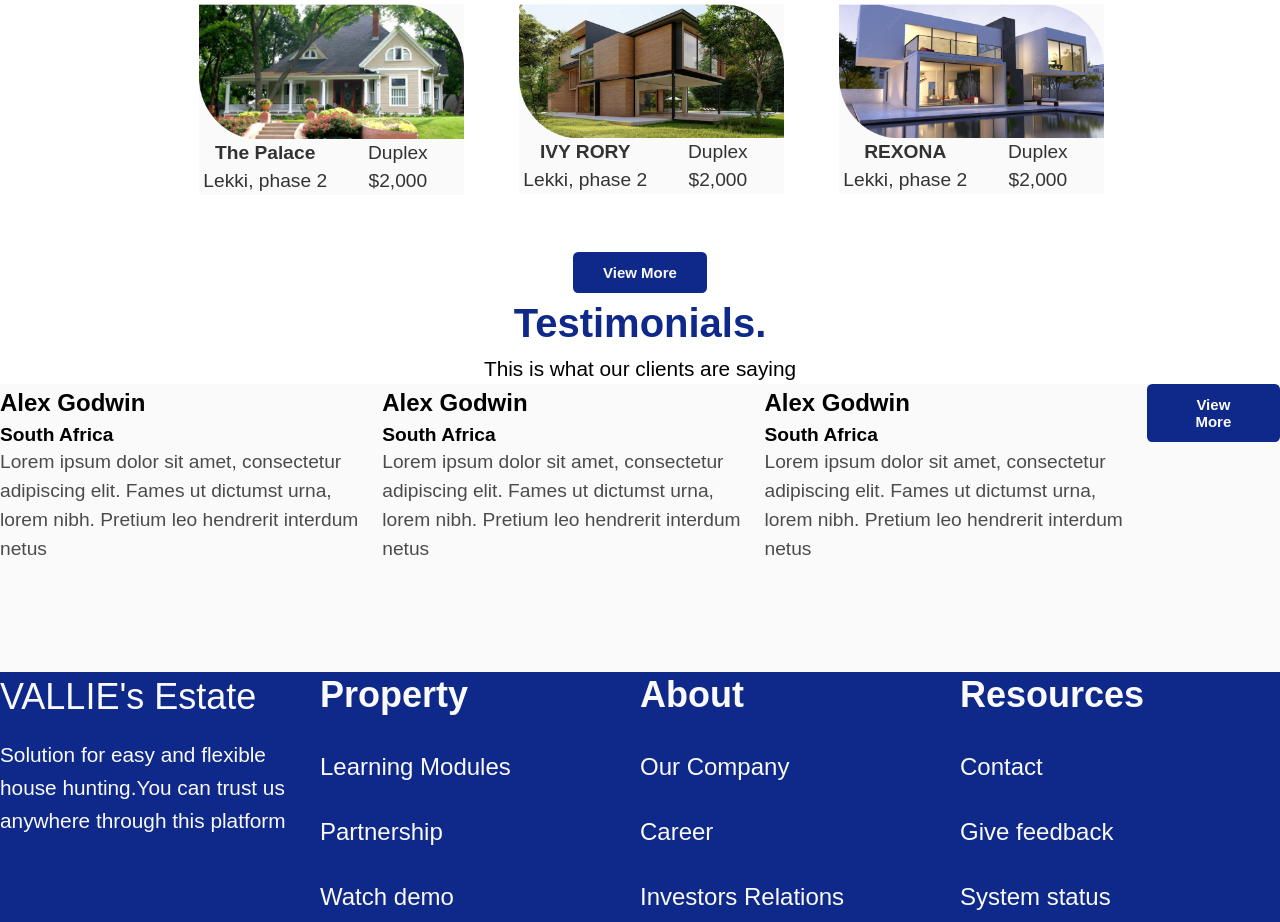
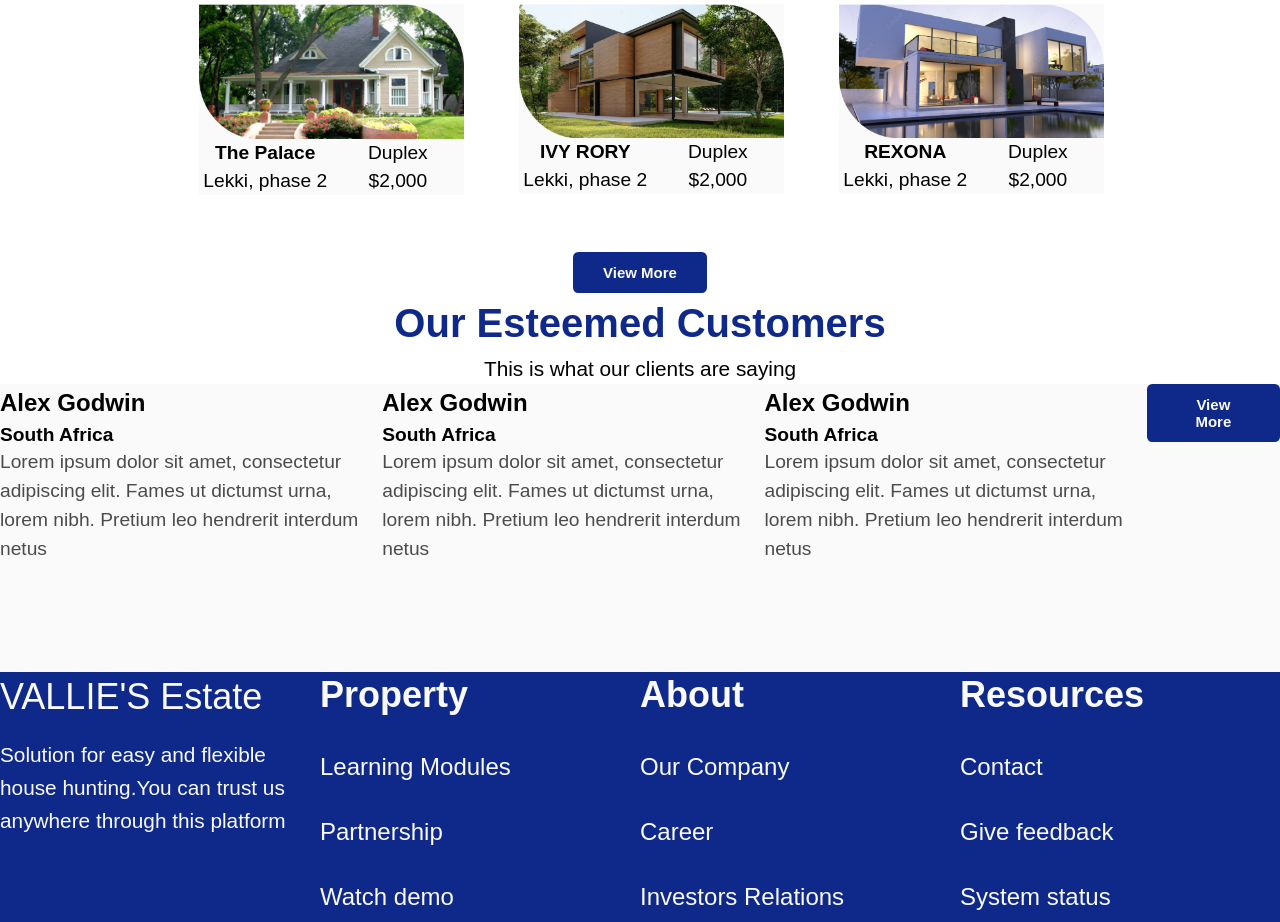
Before and after one commit to mercylynn/real-estate, a plain HTML site: page pages/index.html in a window 1280 px wide. Shown: the part 1460-2382 px from the top of the page. Drawn offline with Linux system fonts and the light colour scheme.

Commit message:
css styling

```diff
--- a/css/style.css
+++ b/css/style.css
@@ -395,5 +395,5 @@ justify-items: center;
     font-size: 1.2rem;
     line-height: 28px;
     text-align: center;
-    color: rgba(0, 0, 0, 0.8);
+    color: black;
   }
--- a/pages/index.html
+++ b/pages/index.html
@@ -81,7 +81,8 @@
                     <div class="card-body">
                         <h4>Make payments</h4>
                         <p>
-                            Our estates comes with good network,portable water , 24hrs light and round the clock security.
+                            Our estates comes with good network,portable water , 24hrs light and round the clock
+                            security.
                         </p>
                     </div>
                 </div>
@@ -94,7 +95,8 @@
                     <div class="card-body">
                         <h4>Make it Official</h4>
                         <p>
-                            We have been in business for over 32 years,for client outside the country you can trust us to deliver well.
+                            We have been in business for over 32 years,for client outside the country you can trust us
+                            to deliver well.
                         </p>
                     </div>
                 </div>
@@ -183,7 +185,7 @@
     <section id="testimonial">
         <div class="container">
             <div class="testimonial-heading">
-                <h3>Testimonials.</h3>
+                <h3>Our Esteemed Customers</h3>
                 <P>This is what our clients are saying</P>
 
             </div>
@@ -220,7 +222,7 @@
     <footer class="footer">
         <div class="mainfooter">
             <div class="footer-subheading">
-                <h4>VALLIE's Estate</h4>
+                <h4>VALLIE'S Estate</h4>
                 <p>
                     Solution for easy and flexible house hunting.You can trust us
                     anywhere through this platform
```
